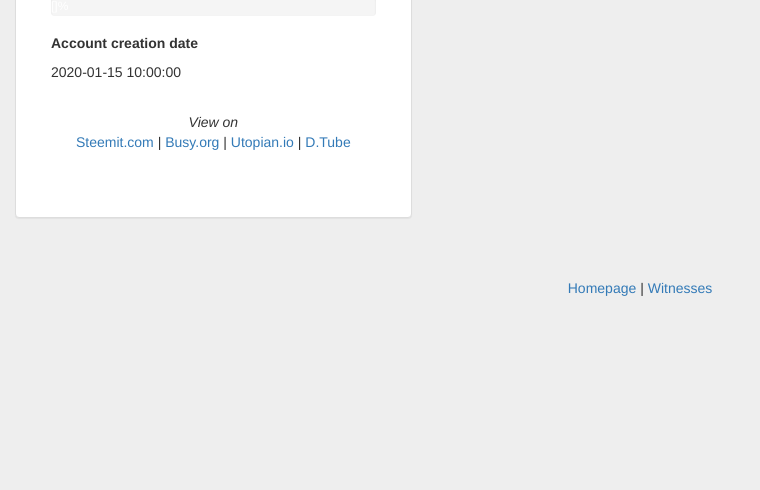
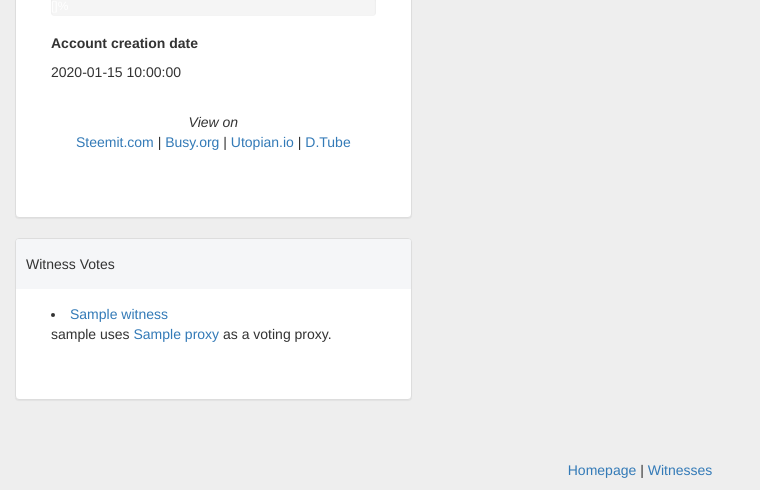
Before and after one commit to emre/steemrocks, a Flask app: template steemrocks/templates/profile.html in a window 1280 px wide. Shown: the part 790-1280 px from the top of the page, without its empty margins (0-760 px from the left). Before the commit the page ends 1086 px from the top, so only its background shows below. Run offline with Flask 2, Linux system fonts and the light colour scheme; the template is opened without the code that fills it: most values are stand-ins (such as "Sample title", 1, 10 or a date in 2020); grey boxes marked "Sample" are stand-in pictures; some libraries are stand-ins or nearby versions.

Commit message:
Add witness voting details for users

```diff
--- a/steemrocks/templates/left_menu.html
+++ b/steemrocks/templates/left_menu.html
@@ -67,7 +67,29 @@
                 <a href="https://d.tube/c/{{account.username}}">D.Tube</a>
             </p></center>
 
+
         </div><!-- /profile-content -->
     </div>
+
+
     </div>
+
+    <div class="panel panel-default">
+    <div class="panel-heading">Witness Votes</div>
+    <div class="panel-body no-padding">
+        <div class="ibox-content profile-content">
+            {% for witness in account.account_data.witness_votes %}
+                <li><a href="https://steem.rocks/@{{ witness }}">{{ witness }}</a></li>
+            {% endfor %}
+
+            {% if account.account_data.proxy %}
+            {{ account.username }} uses
+                <a href="https://steem.rocks/@{{ account.account_data.proxy }}">{{ account.account_data.proxy }}</a>
+                as a voting proxy.{% endif %}
+
+        </div><!-- /profile-content -->
     </div>
+
+    </div>
+
+    </div>
```
